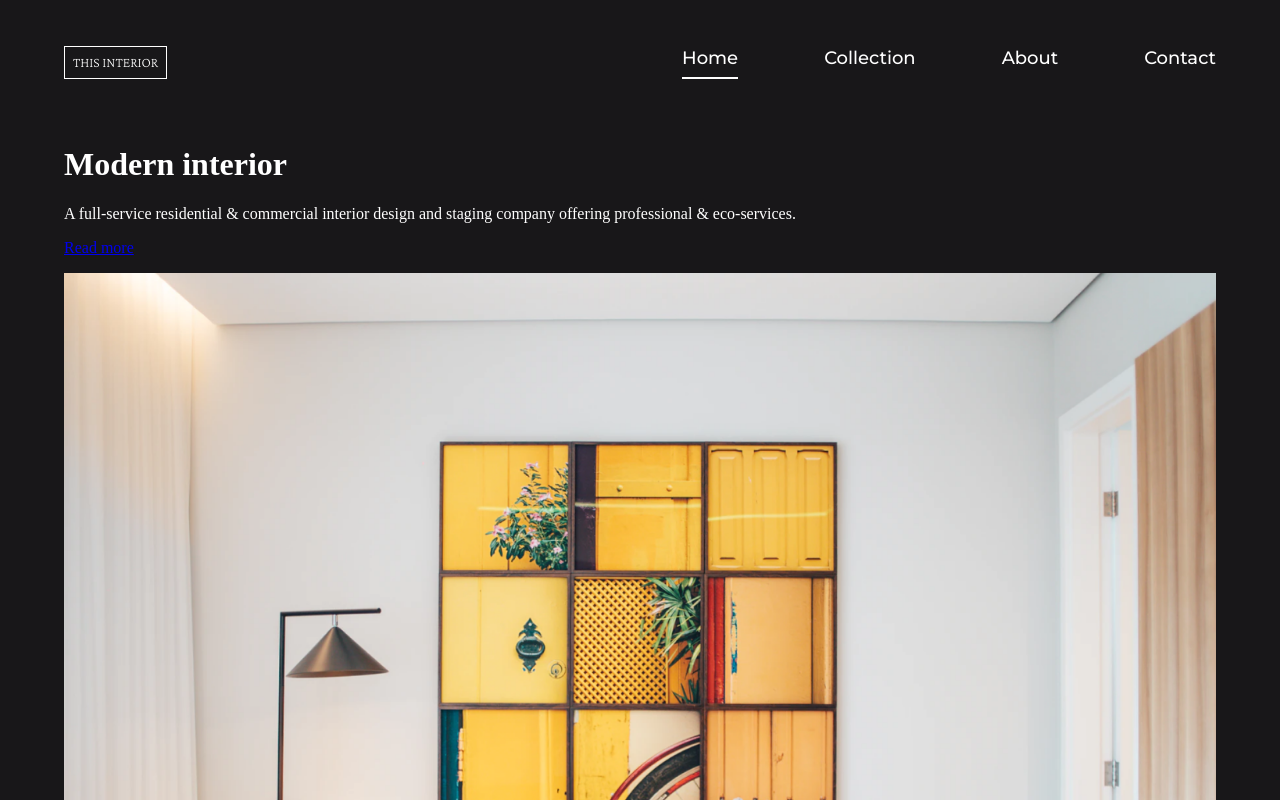
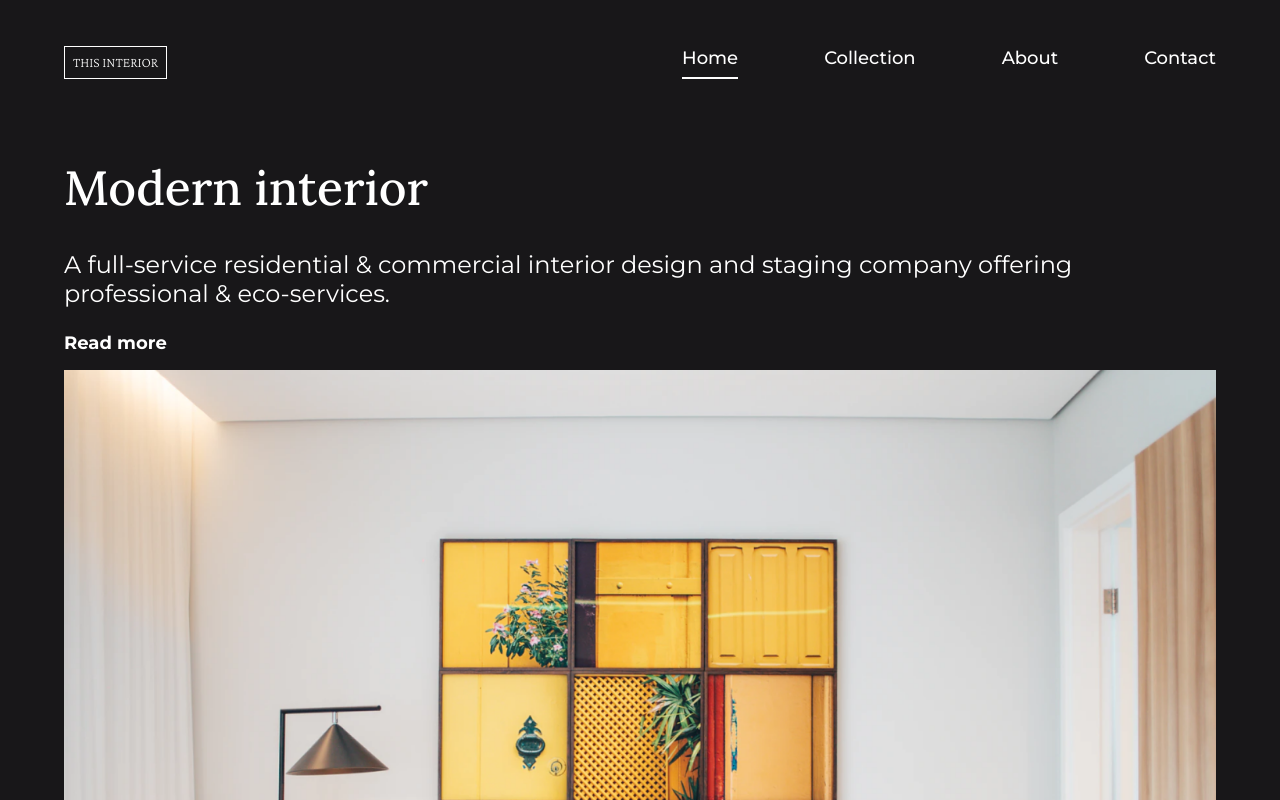
Before and after one commit to savvystrider/interior-consultant, a plain HTML site: page index.html in a window 1280 px wide. Shown: the top 800 px of the page. Drawn offline with nearby package versions, Linux system fonts and the light colour scheme.

Commit message:
Adds typography for main section

```diff
--- a/index.html
+++ b/index.html
@@ -27,11 +27,11 @@
     <main>
         <div class="container">
       <h1>Modern interior</h1>
-      <p>
+      <p class="subtitle">
         A full-service residential & commercial interior design and staging
         company offering professional & eco-services.
       </p>
-      <p><a href="#">Read more</a></p>
+      <p><a class="read-more" href="#">Read more</a></p>
       <img src="./images/photo1.png" alt="stylish apartment" />
       <div class="card">
         <img src="./images/photo2.png" alt="Aliza Webber" />
--- a/styles.css
+++ b/styles.css
@@ -59,3 +59,28 @@ nav ul li a {
     width: 90%;
     margin: 0 auto;
 }
+
+h1 {
+    font-family: "Lora", serif;
+    font-weight: 500;
+    font-size: 3rem;
+    line-height: 61px;
+    color: #fff;
+}
+
+.subtitle {
+    font-family: "Montserrat", sans-serif;
+    font-weight: 400;
+    font-size: 1.5rem;
+    line-height: 29px;
+    color: #fff;
+}
+
+.read-more {
+    font-family: "Montserrat", sans-serif;
+    font-weight: 700;
+    text-decoration: none;
+    color: #fff;
+    font-size: 1.125rem;
+    line-height: 22px;
+}
```
